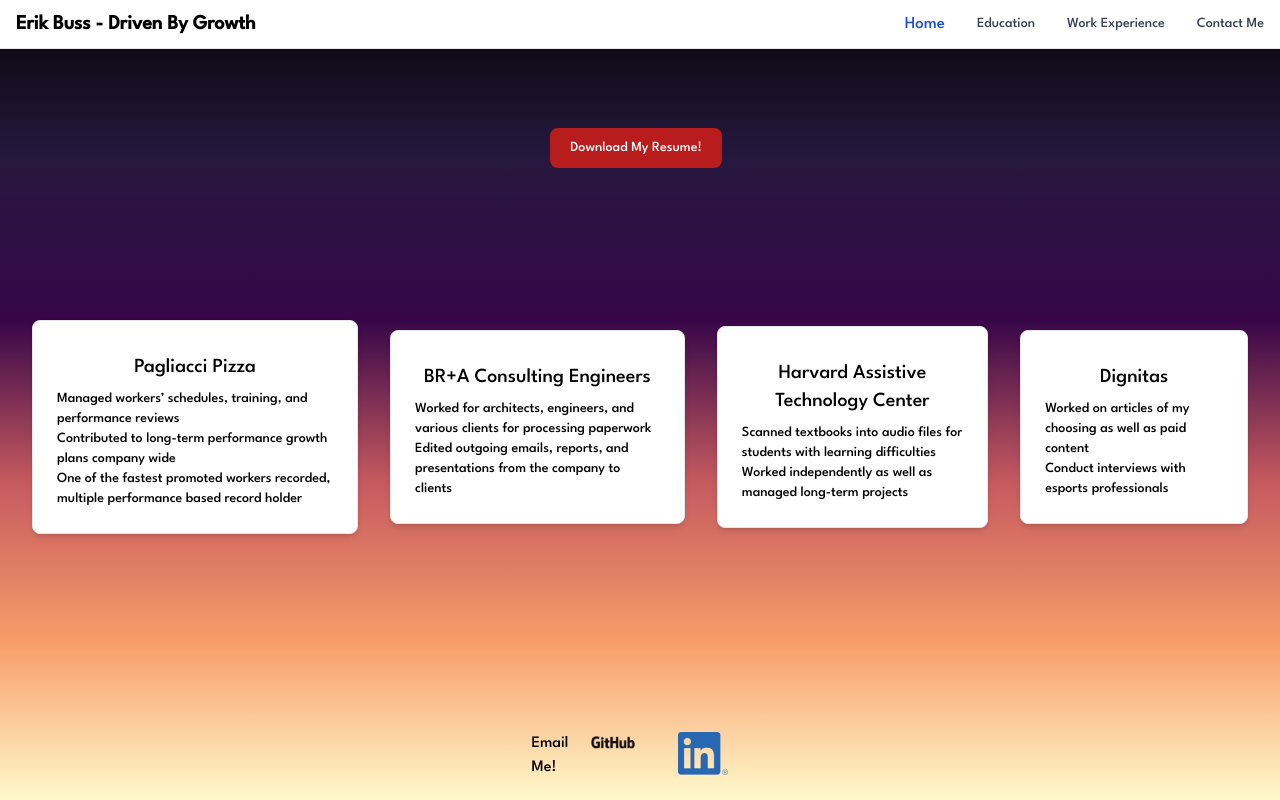
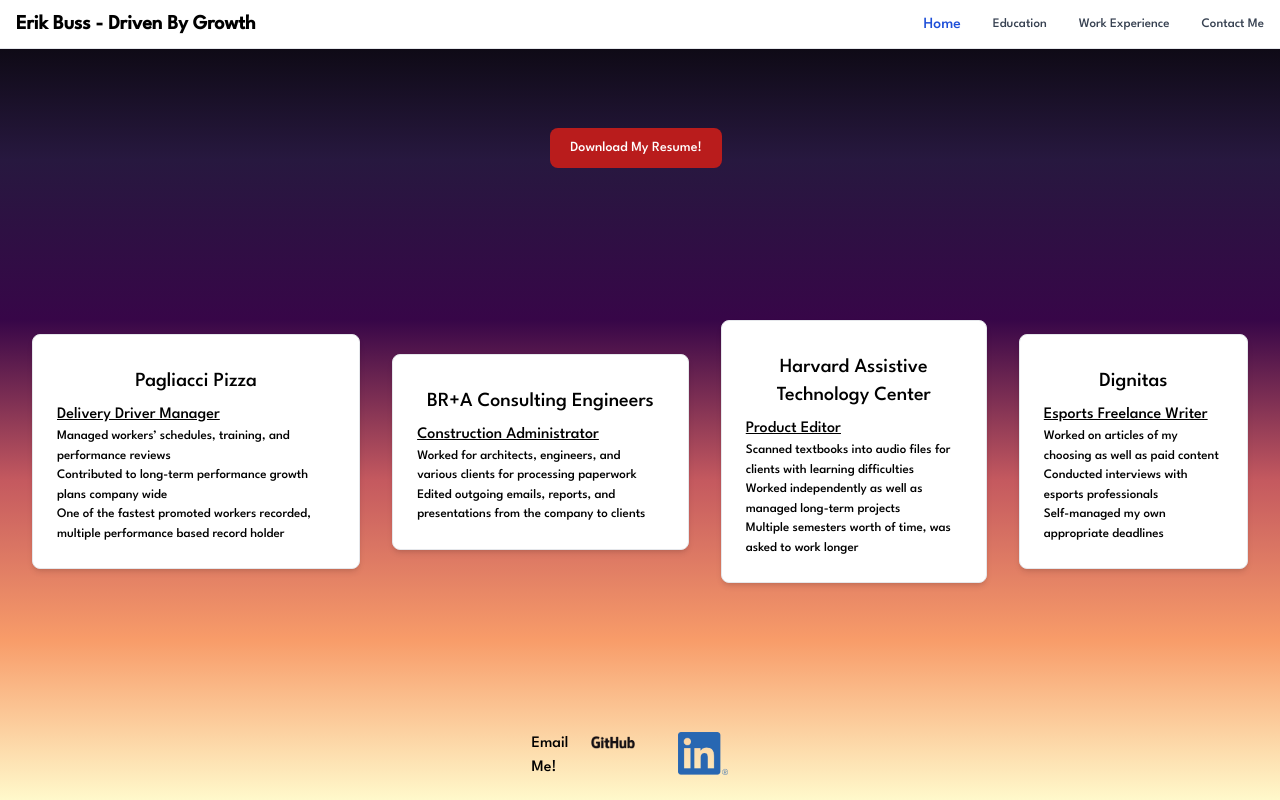
Before and after one commit to neft-tk/portfolio-2.0, a React (Create React App) app: page /work in a window 1280 px wide. Built offline with nearby package versions, Linux system fonts and the light colour scheme.

Commit message:
updated styling

```diff
--- a/src/components/ProjectSpace.jsx
+++ b/src/components/ProjectSpace.jsx
@@ -19,7 +19,7 @@
 export default function ProjectSpace() {
   return (
     <>
-        <h1 className="text-center text-xl mt-4">Recent Projects</h1>
+        <h1 className="text-center mt-4">Recent Projects</h1>
       <div className="flex flex-col justify-evenly md:flex-row">
         <Project
           projectName={firstProjectName}
--- a/src/components/pages/Work.jsx
+++ b/src/components/pages/Work.jsx
@@ -20,14 +20,15 @@
         <div className="project-card">
           <a href="https://www.pagliacci.com/" target="_blank" rel="noreferrer">
             <h1 className="text-center m-2 text-xl">Pagliacci Pizza</h1>
+            <h2 className="underline">Delivery Driver Manager</h2>
             <ul>
-              <li className="text-sm">
+              <li>
                 Managed workers’ schedules, training, and performance reviews
               </li>
-              <li className="text-sm">
+              <li>
                 Contributed to long-term performance growth plans company wide
               </li>
-              <li className="text-sm">
+              <li>
                 One of the fastest promoted workers recorded, multiple
                 performance based record holder
               </li>
@@ -37,27 +38,32 @@
         <div className="project-card">
         <a href="https://www.brplusa.com/" target="_blank" rel="noreferrer">
           <h1 className="text-center m-2 text-xl">BR+A Consulting Engineers</h1>
+          <h2 className="underline">Construction Administrator</h2>
           <ul>
-            <li className="text-sm">Worked for architects, engineers, and various clients for processing paperwork</li>
-            <li className="text-sm">Edited outgoing emails, reports, and presentations from the company to clients</li>
+            <li>Worked for architects, engineers, and various clients for processing paperwork</li>
+            <li>Edited outgoing emails, reports, and presentations from the company to clients</li>
           </ul>
         </a>
         </div>
         <div className="project-card">
           <a href="https://atc.fas.harvard.edu/" target="_blank" rel="noreferrer">
           <h1 className="text-center m-2 text-xl">Harvard Assistive Technology Center</h1>
+          <h2 className="underline">Product Editor</h2>
           <ul>
-            <li className="text-sm">Scanned textbooks into audio files for students with learning difficulties</li>
-            <li className="text-sm">Worked independently as well as managed long-term projects</li>
+            <li>Scanned textbooks into audio files for clients with learning difficulties</li>
+            <li>Worked independently as well as managed long-term projects</li>
+            <li>Multiple semesters worth of time, was asked to work longer</li>
           </ul>
           </a>
         </div>
         <div className="project-card">
           <a href="https://dignitas.gg/" target="_blank" rel="noreferrer">
             <h1 className="text-center m-2 text-xl">Dignitas</h1>
+            <h2 className="underline">Esports Freelance Writer</h2>
             <ul>
-              <li className="text-sm">Worked on articles of my choosing as well as paid content</li>
-              <li className="text-sm">Conduct interviews with esports professionals</li>
+              <li>Worked on articles of my choosing as well as paid content</li>
+              <li>Conducted interviews with esports professionals</li>
+              <li>Self-managed my own appropriate deadlines</li>
             </ul>
           </a>
         </div>
--- a/src/style.css
+++ b/src/style.css
@@ -62,7 +62,11 @@
 }
 
 p {
-    font-size: calc(6px+2vmin);
+    font-size: calc(6px+1vmin);
+}
+
+li {
+    font-size: small;
 }
 
 .about-me {
```
